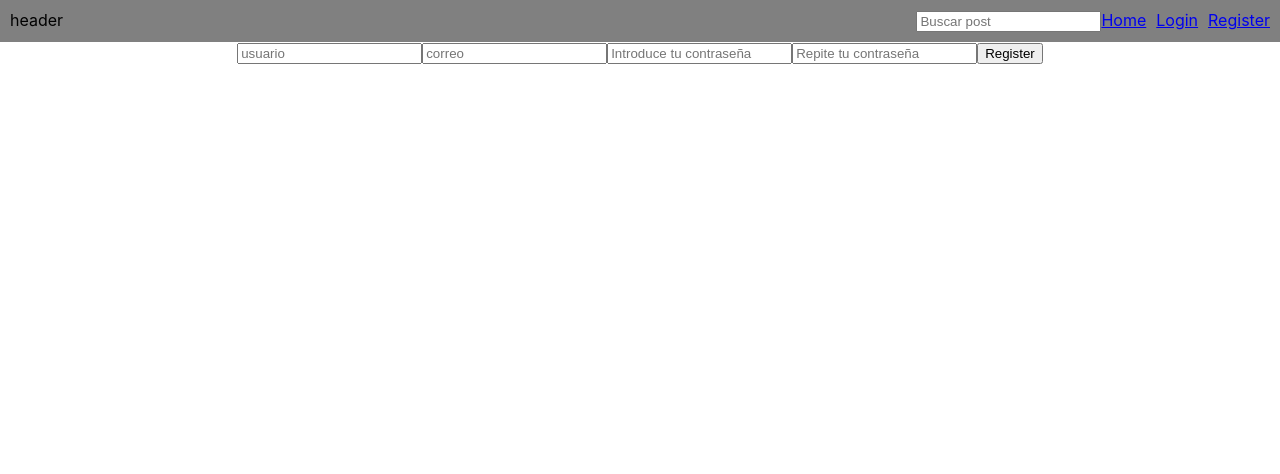
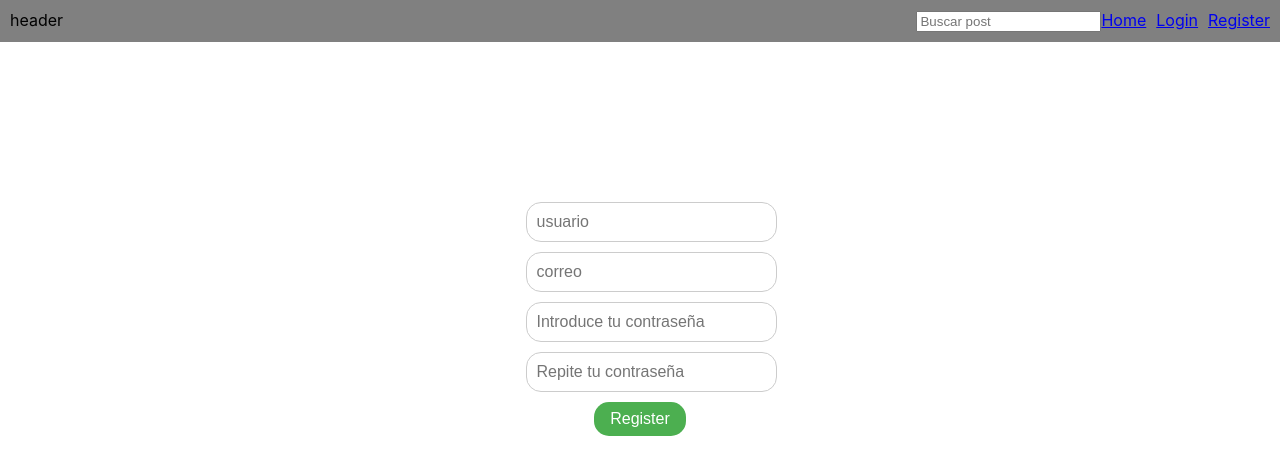
Before and after one commit to diegopalones/social-network-front, a React (Create React App) app: page /register in a window 1280 px wide. Shown: the top 474 px of the page. Built offline with nearby package versions, Linux system fonts and the light colour scheme.

Commit message:
starting register css

```diff
--- /dev/null
+++ b/src/components/Register/Register.css
@@ -0,0 +1,35 @@
+.container {
+    display: flex;
+    flex-direction: row;
+    justify-content: center;
+    align-items: center;
+    margin-top: 150px;
+
+  }
+
+.form-input {
+    font-size: 16px;
+    padding: 10px;
+    border: 1px solid #ccc;
+    border-radius: 4px;
+    width: 100%;
+    display: flex;
+    flex-direction: row;
+    justify-content: center;
+    align-items: center;
+    margin-top: 10px;
+    border-radius: 15px;
+
+  }
+
+  .form-button {
+    font-size: 16px;
+    padding: 8px 16px;
+    border: none;
+    border-radius: 4px;
+    background-color: #4caf50;
+    color: white;
+    cursor: pointer;
+    margin-top: 10px;
+    border-radius: 15px;
+  }
--- a/src/components/Register/Register.jsx
+++ b/src/components/Register/Register.jsx
@@ -3,6 +3,7 @@ import { useDispatch, useSelector } from "react-redux";
 import { register } from "../../features/auth/authSlice";
 import { notification } from "antd";
 import { useNavigate } from "react-router-dom";
+import "./Register.css";
 
 const Register = () => {
   const [formData, setFormData] = useState({
@@ -18,7 +19,7 @@ const Register = () => {
   const { username, email, password, password2 } = formData;
   const navigate = useNavigate();
   const dispatch = useDispatch();
-  const { isSuccess, msg,isError } = useSelector((state) => state.auth);
+  const { isSuccess, msg, isError } = useSelector((state) => state.auth);
 
   useEffect(() => {
     if (isSuccess) {
@@ -31,11 +32,11 @@ const Register = () => {
         navigate("/login");
       }, 2000);
     }
-    if(isError){
+    if (isError) {
       notification.error({
-        msg:"Error",
+        msg: "Error",
         description: msg,
-      })
+      });
     }
   }, [isSuccess, msg]);
 
@@ -53,7 +54,7 @@ const Register = () => {
     if (password === "" || password2 === "") {
       return notification.error({
         message: "Error",
-        description: "Choriso!No puedes dejar este campo vacío",
+        description: "Choriso!No puedes dejar los campos vacíos",
       });
     } else if (password !== password2) {
       return notification.error({
@@ -70,9 +71,11 @@ const Register = () => {
   };
 
   return (
+    <div className="container">
       <div className="form">
         <form onSubmit={onSubmit}>
           <input
+            className="form-input"
             type="text"
             name="username"
             value={username}
@@ -81,6 +84,7 @@ const Register = () => {
           />
 
           <input
+            className="form-input"
             type="email"
             name="email"
             value={email}
@@ -89,6 +93,7 @@ const Register = () => {
           />
 
           <input
+            className="form-input"
             type="password"
             name="password"
             value={password}
@@ -97,6 +102,7 @@ const Register = () => {
           />
 
           <input
+            className="form-input"
             type="password"
             name="password2"
             value={password2}
@@ -104,8 +110,11 @@ const Register = () => {
             placeholder="Repite tu contraseña"
           />
 
-        <button type="submit">Register</button>
+          <button className="form-button" type="submit">
+            Register
+          </button>
         </form>
+      </div>
     </div>
   );
 };
```
Lines whose indentation alone changed are shown as unchanged.
